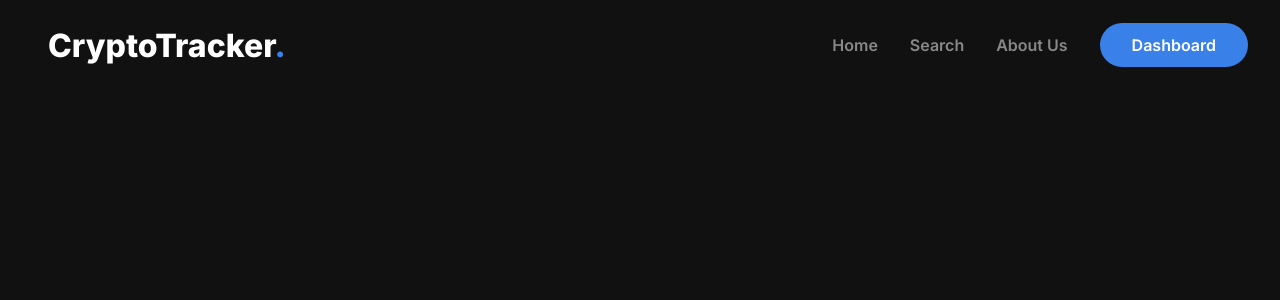
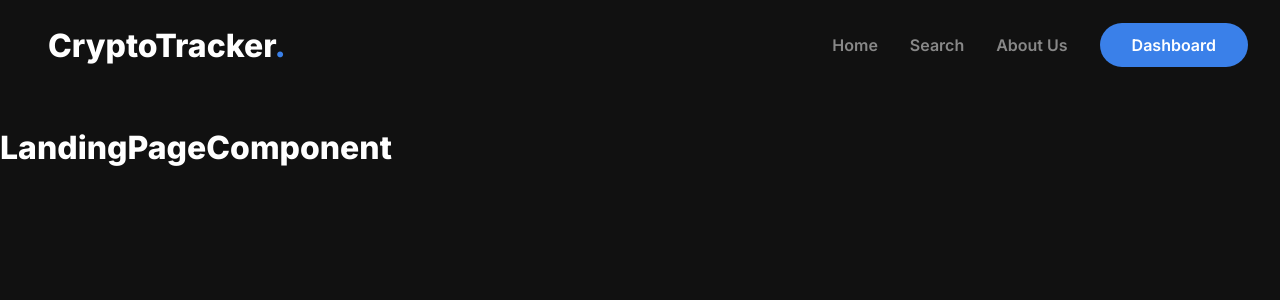
Before and after one commit to Chackojithinps/Crypto-Dashboard, a React (Create React App) app: page / in a window 1280 px wide. Shown: the top 300 px of the page. Built offline with nearby package versions, Linux system fonts and the light colour scheme.

Commit message:
changes in drawer

```diff
--- a/src/Components/Header/Drawer.js
+++ b/src/Components/Header/Drawer.js
@@ -9,9 +9,8 @@ export default function TemporaryDrawer() {
   const [open, setOpen] = React.useState(false);
   return (
     <div>
-      {['right'].map((anchor) => (
-        <React.Fragment key={anchor}>
-        <div className='menu-button'>
+
+         <div className='menu-button'>
             <IconButton  onClick={()=>{setOpen(true)}} >
                 <MenuIcon style={{color:"var(--white)"}}/>
             </IconButton>
@@ -36,8 +35,7 @@ export default function TemporaryDrawer() {
             </div>
 
           </Drawer>
-        </React.Fragment>
-      ))}
+
     </div>
   );
 }
--- a/src/Components/Header/index.js
+++ b/src/Components/Header/index.js
@@ -1,4 +1,5 @@
-import  Drawer  from './Drawer'
+// import  Drawer  from './Drawer'
+import TemporaryDrawer from './Drawer'
 import React from 'react'
 import Button from '../../Button'
 import './style.css'
@@ -25,7 +26,7 @@ const Header = () => {
           </a>
        </div>
        <div className="menu-div">
-          <Drawer/>
+          <TemporaryDrawer/>
         </div>
 
     </div>
--- a/src/Components/Header/style.css
+++ b/src/Components/Header/style.css
@@ -5,6 +5,10 @@
     width: 100%;
     height: 90px;
     align-items: center;
+    position: fixed;
+    top: 0;
+    background-color: var(--black);
+    z-index: 1;
 }
 .heading{
     padding-left: 3rem;
--- a/src/Components/HomepageComponents/LandingPageComponents/index.js
+++ b/src/Components/HomepageComponents/LandingPageComponents/index.js
@@ -1,9 +1,9 @@
 import React from 'react'
-
+import './style.css'
 const LandingPageComponent = () => {
   return (
-    <div>
-
+    <div className='kikki'>
+       <h1 style={{color:"var(--white)"}}>LandingPageComponent</h1>
     </div>
   )
 }
--- a/src/Components/HomepageComponents/LandingPageComponents/style.css
+++ b/src/Components/HomepageComponents/LandingPageComponents/style.css
@@ -0,0 +1,4 @@
+.kikki{
+    margin-top: 8rem;
+    height: 800px;
+}
--- a/src/index.css
+++ b/src/index.css
@@ -20,6 +20,7 @@ body {
   /* var(--black) == #111 */
   background-color: var(--black);
   color: var(--white);
+  height: 100vh;
 }
 
 /* for headings */
```
